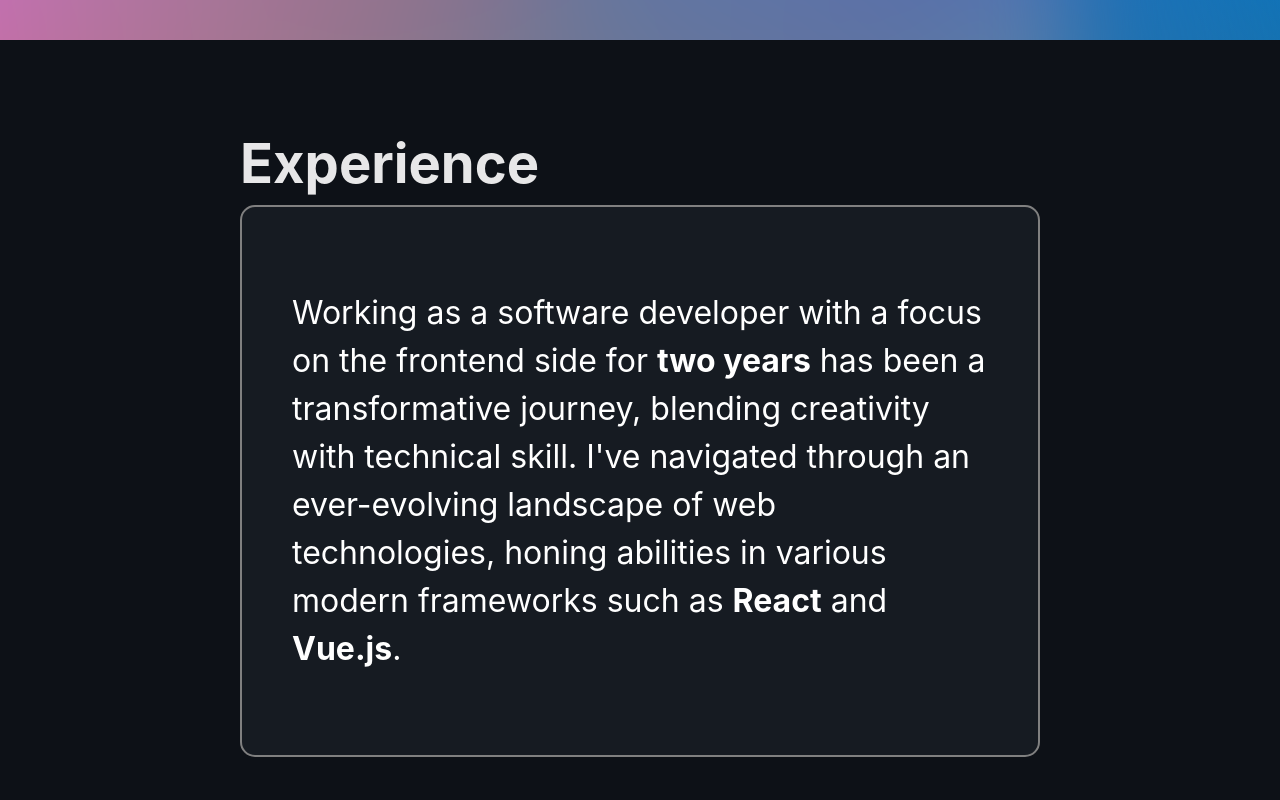
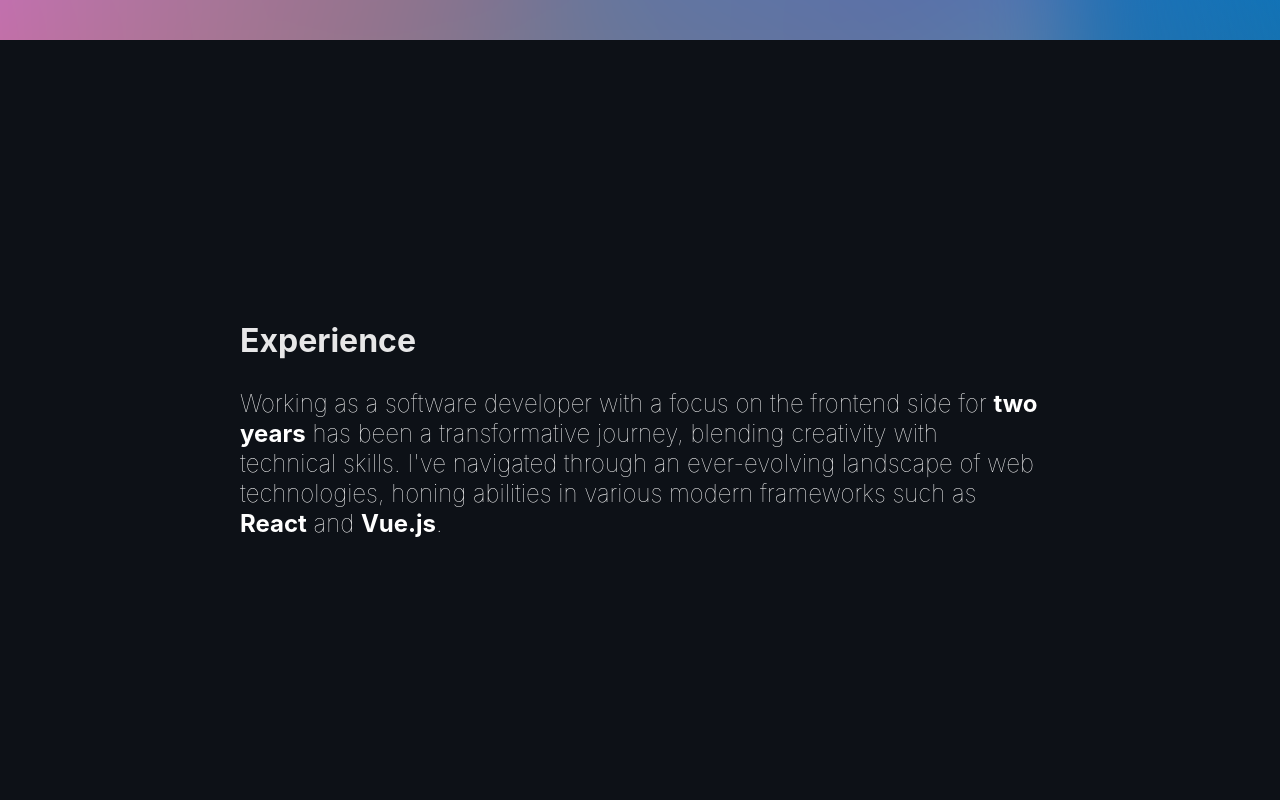
Before and after one commit to Popa-Andrei-Valentin/My_Portofolio, a React (Vite) app: page / in a window 1280 px wide. Shown: the part 760-1560 px from the top of the page. Built offline with nearby package versions, Linux system fonts and the light colour scheme.

Commit message:
Fix typo and stylize paragraphs in Content.jsx

```diff
--- a/src/components/Content/Content.css
+++ b/src/components/Content/Content.css
@@ -17,7 +17,7 @@
 }
 
 .content-text h2 {
-  font-size: 3.4rem;
+  font-size: var(--subheading-size);
   color: white;
   margin: 0;
   margin-block-start: 0;
@@ -25,11 +25,13 @@
 }
 
 .content-text p {
-  font-size: 2rem;
+  font-size: var(--paragraph-size);
 }
 
 .content-container p{
   color: white;
+  font-weight: 100;
+  line-height: 1.25;
 }
 
 .about-section {
@@ -49,10 +51,3 @@
   grid-area: projects;
   justify-content: center;
 }
-
-.content-text .content-box{
-  border: 2px solid grey;
-  border-radius: 15px;
-  background: #161b22;
-  padding: 50px;
-}
--- a/src/components/Content/Content.jsx
+++ b/src/components/Content/Content.jsx
@@ -8,7 +8,7 @@
 					<div className='content-text'>
 						<h2>Experience</h2>
 						<div className='content-box'>
-							<p>Working as a software developer with a focus on the frontend side for <b>two years</b> has been a transformative journey, blending creativity with technical skill. I've navigated through an ever-evolving landscape of web technologies, honing abilities in various modern frameworks such as <b>React</b> and <b>Vue.js</b>.</p>
+							<p>Working as a software developer with a focus on the frontend side for <b>two years</b> has been a transformative journey, blending creativity with technical skills. I've navigated through an ever-evolving landscape of web technologies, honing abilities in various modern frameworks such as <b>React</b> and <b>Vue.js</b>.</p>
 						</div>
 					</div>
 				</div>
```
